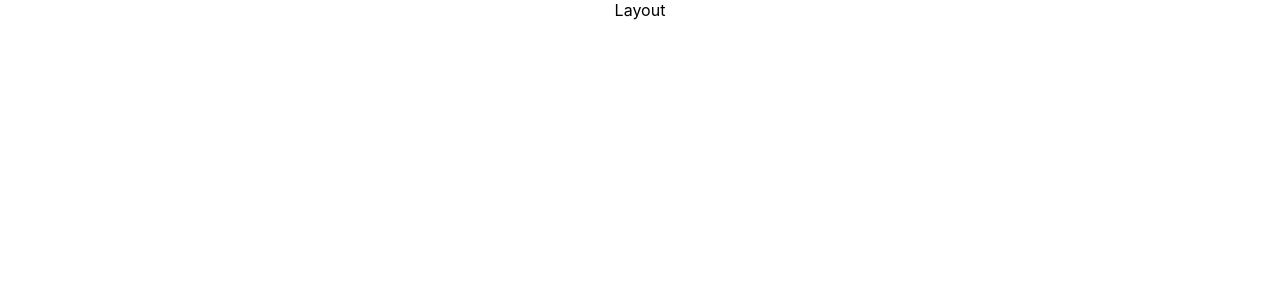
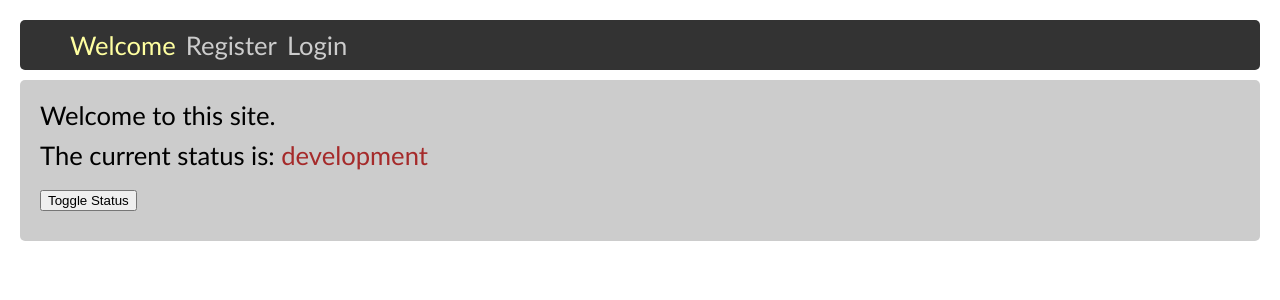
Before and after one commit to elis-11/school-server, a React (Create React App) app: page / in a window 1280 px wide. Shown: the top 300 px of the page. Built offline with nearby package versions, Linux system fonts and the light colour scheme.

Commit message:
router-6

```diff
--- a/package.json
+++ b/package.json
@@ -11,6 +11,7 @@
     "react-dom": "^17.0.2",
     "react-router-dom": "^6.1.1",
     "react-scripts": "4.0.3",
+    "sass": "^1.45.0",
     "web-vitals": "^1.1.2"
   },
   "scripts": {
--- a/src/App.css
+++ /dev/null
@@ -1,38 +0,0 @@
-.App {
-  text-align: center;
-}
-
-.App-logo {
-  height: 40vmin;
-  pointer-events: none;
-}
-
-@media (prefers-reduced-motion: no-preference) {
-  .App-logo {
-    animation: App-logo-spin infinite 20s linear;
-  }
-}
-
-.App-header {
-  background-color: #282c34;
-  min-height: 100vh;
-  display: flex;
-  flex-direction: column;
-  align-items: center;
-  justify-content: center;
-  font-size: calc(10px + 2vmin);
-  color: white;
-}
-
-.App-link {
-  color: #61dafb;
-}
-
-@keyframes App-logo-spin {
-  from {
-    transform: rotate(0deg);
-  }
-  to {
-    transform: rotate(360deg);
-  }
-}
--- a/src/App.js
+++ b/src/App.js
@@ -1,25 +1,26 @@
-import { Route, Routes } from "react-router-dom";
-import "./App.css";
+import { AppProvider } from "./AppContext.js";
+import { Routes, Route } from "react-router-dom";
+import "./App.scss";
 
-const Step1 = () => <>Step1</>;
-const Step2 = () => <>Step2</>;
-const Step3 = () => <>Step3</>;
-const Result = () => <>Result</>;
-
-const Layout = () => <>Layout</>;
+import Welcome from "./pages/Welcome";
+import Register from "./pages/Register";
+import Login from "./pages/Login";
+import Nav from "./components/Nav";
 
 function App() {
   return (
-    <div className="App">
-      <Routes>
-        <Route path="/" element={<Layout />}>
-          <Route path="/" element={<Step1 />} />
-          <Route path="step2" element={<Step2 />} />
-          <Route path="step3" element={<Step3 />} />
-          <Route path="result" element={<Result />} />
-        </Route>
-      </Routes>
-    </div>
+    <AppProvider>
+      <div className="App">
+        <Nav />
+        <div className="content">
+          <Routes>
+            <Route path="/" element={<Welcome />} />
+            <Route path="register" element={<Register />} />
+            <Route path="login" element={<Login />} />
+          </Routes>
+        </div>
+      </div>
+    </AppProvider>
   );
 }
 
--- /dev/null
+++ b/src/App.scss
@@ -0,0 +1,60 @@
+body {
+	padding: 20px;
+	font-family: "Gill Sans", "Gill Sans MT", Calibri, "Trebuchet MS", sans-serif;
+	.App {
+		font-size: 1.6rem;
+		h1 {
+			font-size: 2.5rem;
+			color: #777;
+			font-weight: bold;
+			margin: 0 0 20px 0;
+		}
+		h2 {
+			font-size: 2rem;
+			color: #888;
+			font-weight: bold;
+			margin: 10px 0;
+			background-color: #eee;
+			padding: 5px;
+		}
+		p {
+			margin: 0 0 10px 0;
+		}
+		h1:not(:first-of-type) {
+			margin-top: 20px;
+		}
+		ul {
+			list-style-type: disc;
+			margin: 0 0 0 30px;
+		}
+		.content {
+			background-color: #ccc;
+			margin: 10px 0 0 0;
+			padding: 20px;
+			border-radius: 5px;
+		}
+		nav {
+			background-color: #333;
+			border-radius: 5px;
+			padding: 10px;
+			ul {
+				display: flex;
+				margin: 0;
+				li {
+					list-style: none;
+					margin: 0 10px 0 0;
+					a {
+						color: #ccc;
+						text-decoration: none;
+					}
+					.active {
+						color: rgb(255, 255, 161);
+					}
+				}
+			}
+		}
+		.highlight {
+			color: brown;
+		}
+	}
+}
--- /dev/null
+++ b/src/AppContext.js
@@ -0,0 +1,23 @@
+import { createContext, useState } from 'react';
+
+const AppContext = createContext();
+
+export const AppProvider = ({ children }) => {
+    const [siteStatus, setSiteStatus] = useState('development');
+
+    const toggleStatus = () => {
+        setSiteStatus(siteStatus === 'development' ? 'live' : 'development');
+    }
+
+    return (
+        <AppContext.Provider value={{
+            siteStatus,
+            setSiteStatus,
+            toggleStatus
+        }} >
+            {children}
+        </AppContext.Provider>
+    );
+};
+
+export default AppContext;
--- /dev/null
+++ b/src/components/Nav.js
@@ -0,0 +1,15 @@
+import { NavLink } from 'react-router-dom';
+
+const Nav = () => {
+    return (
+        <nav>
+            <ul>
+                <li><NavLink to="/">Welcome</NavLink></li>
+                <li><NavLink to="register">Register</NavLink></li>
+                <li><NavLink to="login">Login</NavLink></li>
+            </ul>
+        </nav>
+    )
+}
+
+export default Nav;
--- a/src/index.js
+++ b/src/index.js
@@ -3,16 +3,10 @@ import ReactDOM from 'react-dom';
 import { BrowserRouter } from 'react-router-dom';
 import './index.css';
 import App from './App';
-import reportWebVitals from './reportWebVitals';
 
 ReactDOM.render(
-    < BrowserRouter >
+  <BrowserRouter>
     <App />
-    </BrowserRouter>,
+  </BrowserRouter>,
   document.getElementById('root')
 );
-
-// If you want to start measuring performance in your app, pass a function
-// to log results (for example: reportWebVitals(console.log))
-// or send to an analytics endpoint. Learn more: https://bit.ly/CRA-vitals
-reportWebVitals();
--- /dev/null
+++ b/src/pages/Login.js
@@ -0,0 +1,9 @@
+const Login = () => {
+	return (
+		<>
+		This is the login page.
+		</>
+	)
+}
+
+export default Login;
--- /dev/null
+++ b/src/pages/Register.js
@@ -0,0 +1,14 @@
+import { useContext } from 'react';
+import AppContext from '../AppContext';
+
+const Register = () => {
+	const { siteStatus} = useContext(AppContext);
+	return (
+		<>
+		<p>This is the register page.</p>
+		<p>STATUS: <span className="highlight">{siteStatus.toUpperCase()}</span></p>
+		</>
+	)
+}
+
+export default Register;
--- /dev/null
+++ b/src/pages/Welcome.js
@@ -0,0 +1,17 @@
+
+
+import { useContext } from 'react';
+import AppContext from '../AppContext';
+
+const Welcome = () => {
+	const { siteStatus, toggleStatus} = useContext(AppContext);
+	return (
+		<>
+		<p>Welcome to this site.</p>
+		<p>The current status is: <span className="highlight">{siteStatus}</span></p>
+		<p><button onClick={toggleStatus}>Toggle Status</button></p>
+		</>
+	)
+}
+
+export default Welcome;
```
Also changed, not shown: 1 other file (tests, documents, lock files or other folders).
